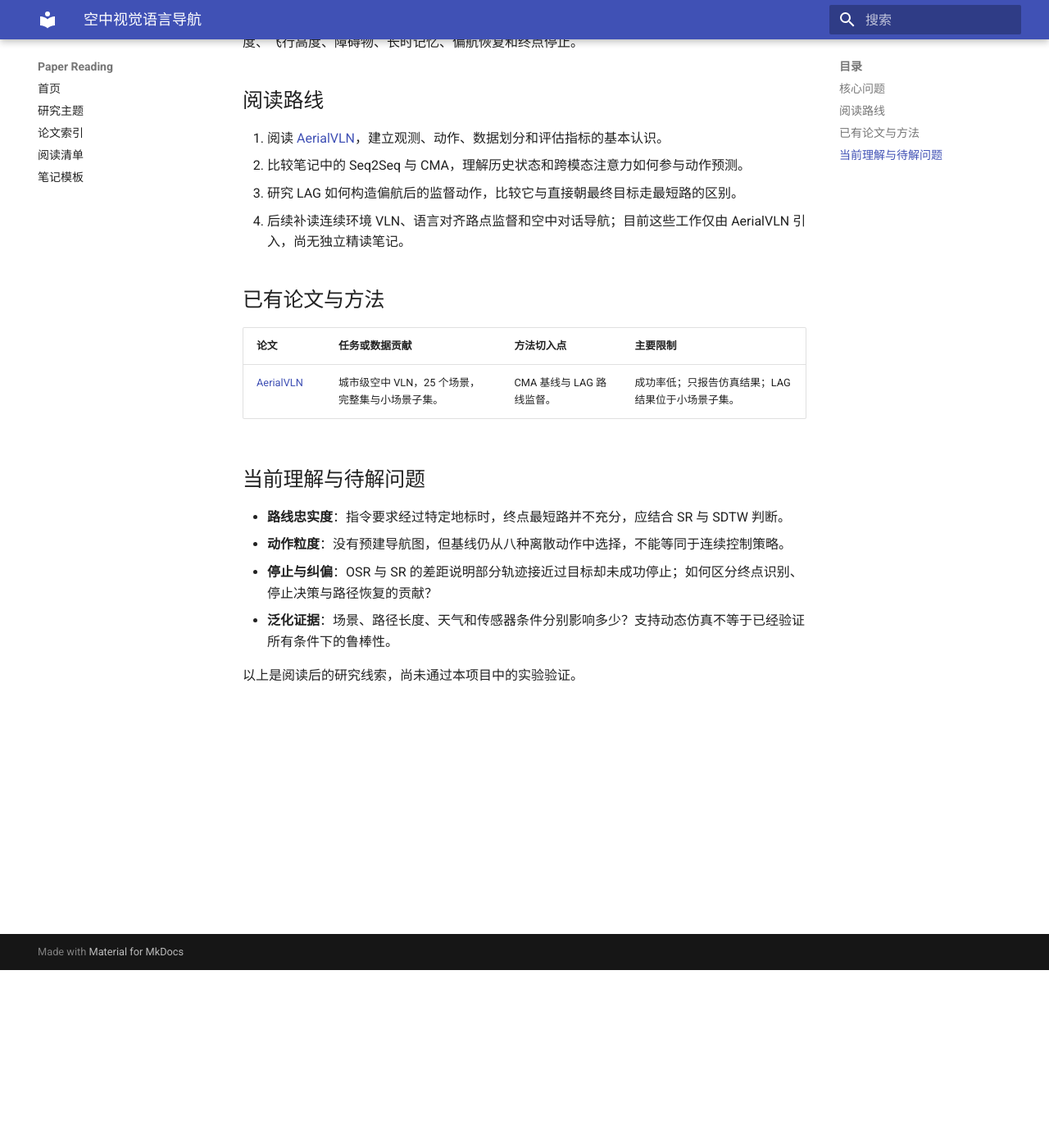
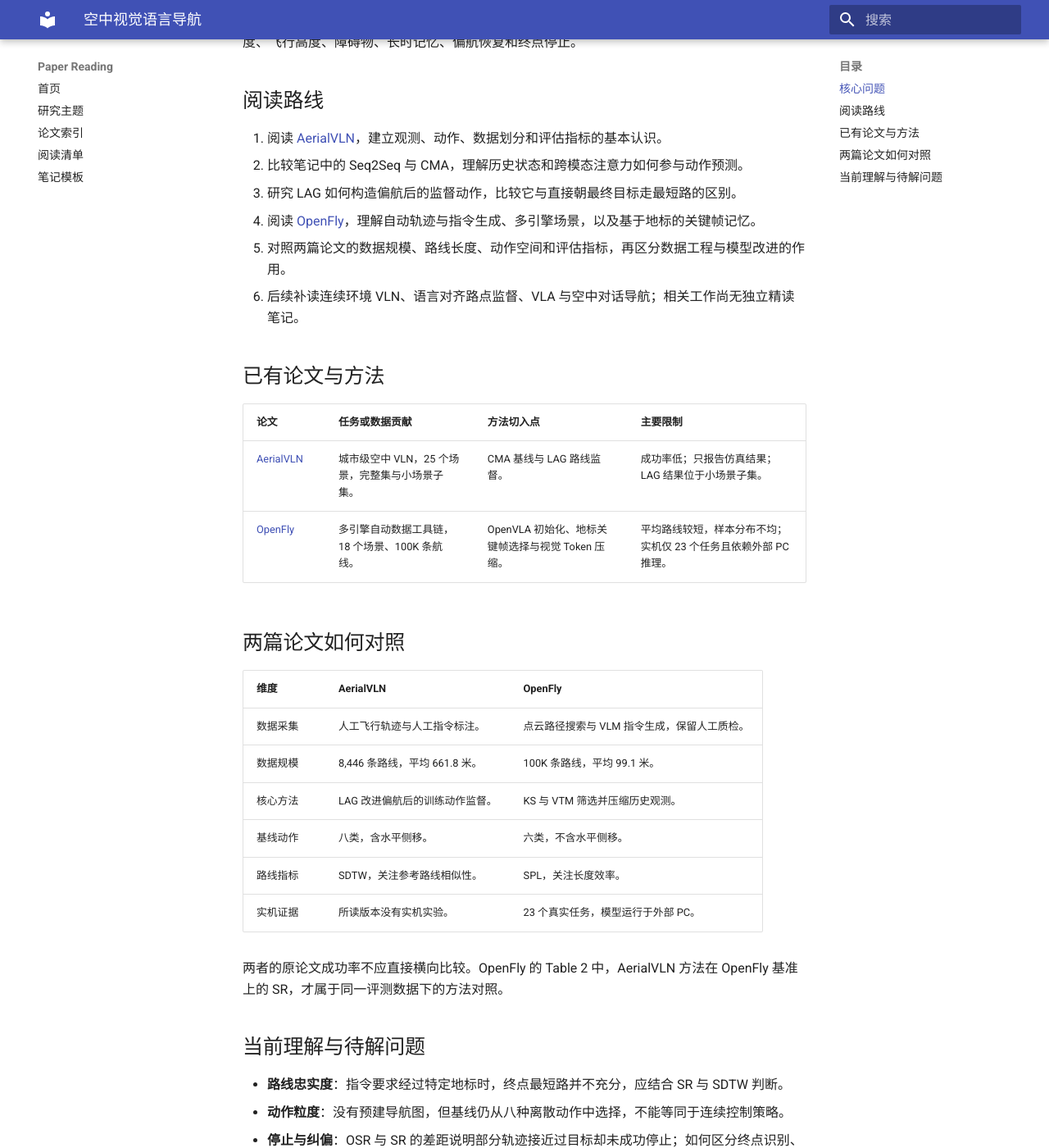
Before and after one commit to WGZ-W/paper-reading, an MkDocs documentation site: the page built from docs/topics/aerial-vision-language-navigation.md, in a window 1280 px wide and 1400 px high, scrolled down 217 px. Shown: the whole window at 82% size. Built offline with MkDocs 1.6.1 and Material for MkDocs 9.7.7, drawn with Linux system fonts in a browser that asks for light colours; some of the changed text lies outside the part shown.

Commit message:
docs: add OpenFly notes and update aerial VLN comparisons

```diff
--- a/docs/topics/aerial-vision-language-navigation.md
+++ b/docs/topics/aerial-vision-language-navigation.md
@@ -9,13 +9,29 @@
 1. 阅读 [AerialVLN](../papers/2023-aerialvln/index.md)，建立观测、动作、数据划分和评估指标的基本认识。
 2. 比较笔记中的 Seq2Seq 与 CMA，理解历史状态和跨模态注意力如何参与动作预测。
 3. 研究 LAG 如何构造偏航后的监督动作，比较它与直接朝最终目标走最短路的区别。
-4. 后续补读连续环境 VLN、语言对齐路点监督和空中对话导航；目前这些工作仅由 AerialVLN 引入，尚无独立精读笔记。
+4. 阅读 [OpenFly](../papers/2026-openfly/index.md)，理解自动轨迹与指令生成、多引擎场景，以及基于地标的关键帧记忆。
+5. 对照两篇论文的数据规模、路线长度、动作空间和评估指标，再区分数据工程与模型改进的作用。
+6. 后续补读连续环境 VLN、语言对齐路点监督、VLA 与空中对话导航；相关工作尚无独立精读笔记。
 
 ## 已有论文与方法
 
 | 论文 | 任务或数据贡献 | 方法切入点 | 主要限制 |
 | --- | --- | --- | --- |
 | [AerialVLN](../papers/2023-aerialvln/index.md) | 城市级空中 VLN，25 个场景，完整集与小场景子集。 | CMA 基线与 LAG 路线监督。 | 成功率低；只报告仿真结果；LAG 结果位于小场景子集。 |
+| [OpenFly](../papers/2026-openfly/index.md) | 多引擎自动数据工具链，18 个场景、100K 条航线。 | OpenVLA 初始化、地标关键帧选择与视觉 Token 压缩。 | 平均路线较短，样本分布不均；实机仅 23 个任务且依赖外部 PC 推理。 |
+
+## 两篇论文如何对照
+
+| 维度 | AerialVLN | OpenFly |
+| --- | --- | --- |
+| 数据采集 | 人工飞行轨迹与人工指令标注。 | 点云路径搜索与 VLM 指令生成，保留人工质检。 |
+| 数据规模 | 8,446 条路线，平均 661.8 米。 | 100K 条路线，平均 99.1 米。 |
+| 核心方法 | LAG 改进偏航后的训练动作监督。 | KS 与 VTM 筛选并压缩历史观测。 |
+| 基线动作 | 八类，含水平侧移。 | 六类，不含水平侧移。 |
+| 路线指标 | SDTW，关注参考路线相似性。 | SPL，关注长度效率。 |
+| 实机证据 | 所读版本没有实机实验。 | 23 个真实任务，模型运行于外部 PC。 |
+
+两者的原论文成功率不应直接横向比较。OpenFly 的 Table 2 中，AerialVLN 方法在 OpenFly 基准上的 SR，才属于同一评测数据下的方法对照。
 
 ## 当前理解与待解问题
 
@@ -23,5 +39,6 @@
 - **动作粒度**：没有预建导航图，但基线仍从八种离散动作中选择，不能等同于连续控制策略。
 - **停止与纠偏**：OSR 与 SR 的差距说明部分轨迹接近过目标却未成功停止；如何区分终点识别、停止决策与路径恢复的贡献？
 - **泛化证据**：场景、路径长度、天气和传感器条件分别影响多少？支持动态仿真不等于已经验证所有条件下的鲁棒性。
+- **数据与记忆**：OpenFly 的收益有多少来自数据规模、路线难度、预训练模型和关键帧模块？能否在控制变量后将短历史记忆扩展到长程路线？
 
 以上是阅读后的研究线索，尚未通过本项目中的实验验证。
```
Also changed, not shown: docs/index.md (+1 -0 lines), docs/papers/2023-aerialvln/index.md (+2 -0 lines), docs/papers/2026-openfly/index.md (added, +208 -0 lines), docs/papers/index.md (+1 -0 lines), docs/reading-list.md (+1 -0 lines), docs/topics/index.md (+1 -1 lines), docs/papers/2026-openfly/assets/agent-architecture.png (added).
